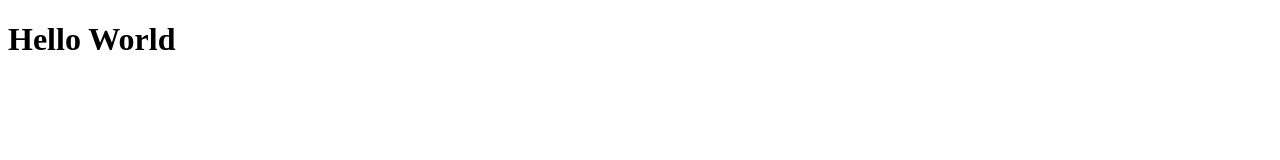
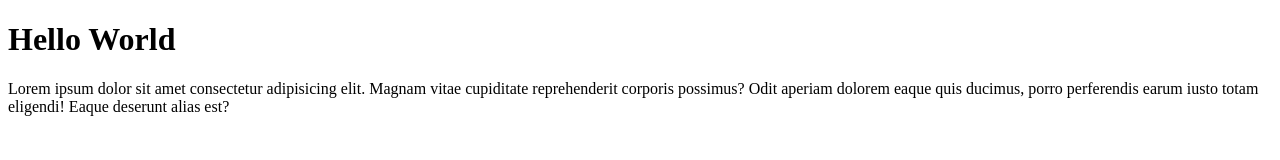
Before and after one commit to Khemara-cyber/khemara-repo, a plain HTML site: page index.html in a window 1280 px wide. Drawn offline with Linux system fonts and the light colour scheme.

Commit message:
updated index file

```diff
--- a/index.html
+++ b/index.html
@@ -3,9 +3,15 @@
   <head>
     <meta charset="UTF-8" />
     <meta name="viewport" content="width=device-width, initial-scale=1.0" />
-    <title>Document</title>
+    <title>work with khemara</title>
   </head>
   <body>
     <h1>Hello World</h1>
+    <p>
+      Lorem ipsum dolor sit amet consectetur adipisicing elit. Magnam vitae
+      cupiditate reprehenderit corporis possimus? Odit aperiam dolorem eaque
+      quis ducimus, porro perferendis earum iusto totam eligendi! Eaque deserunt
+      alias est?
+    </p>
   </body>
 </html>
```
